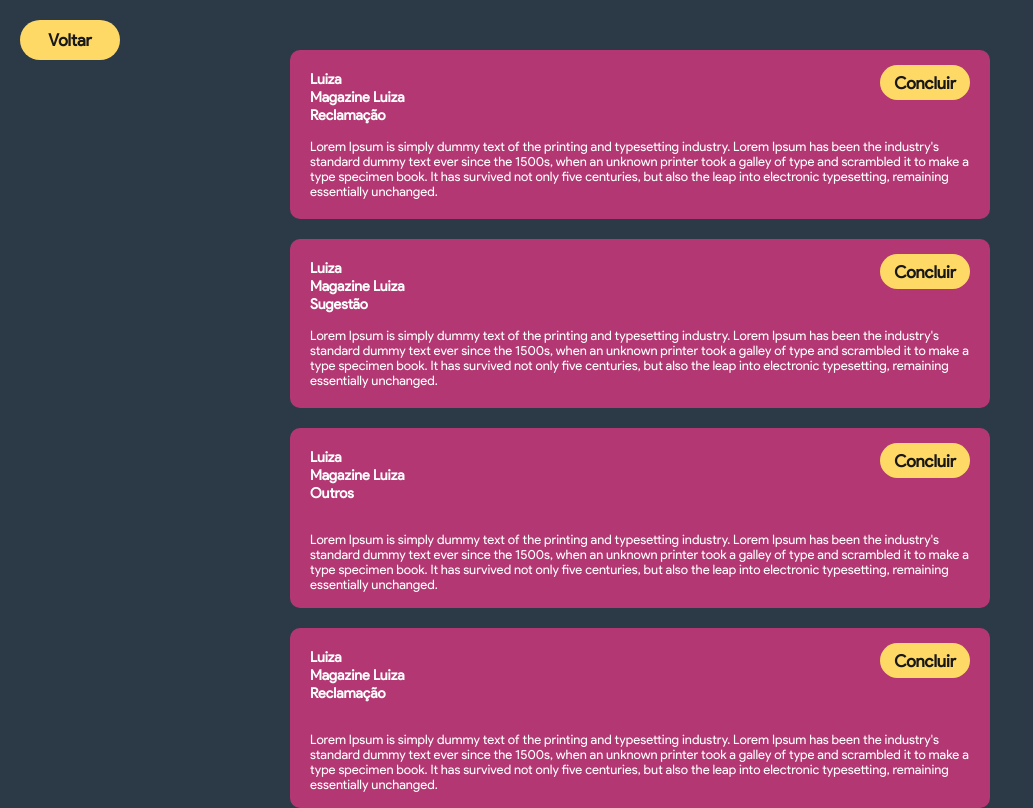
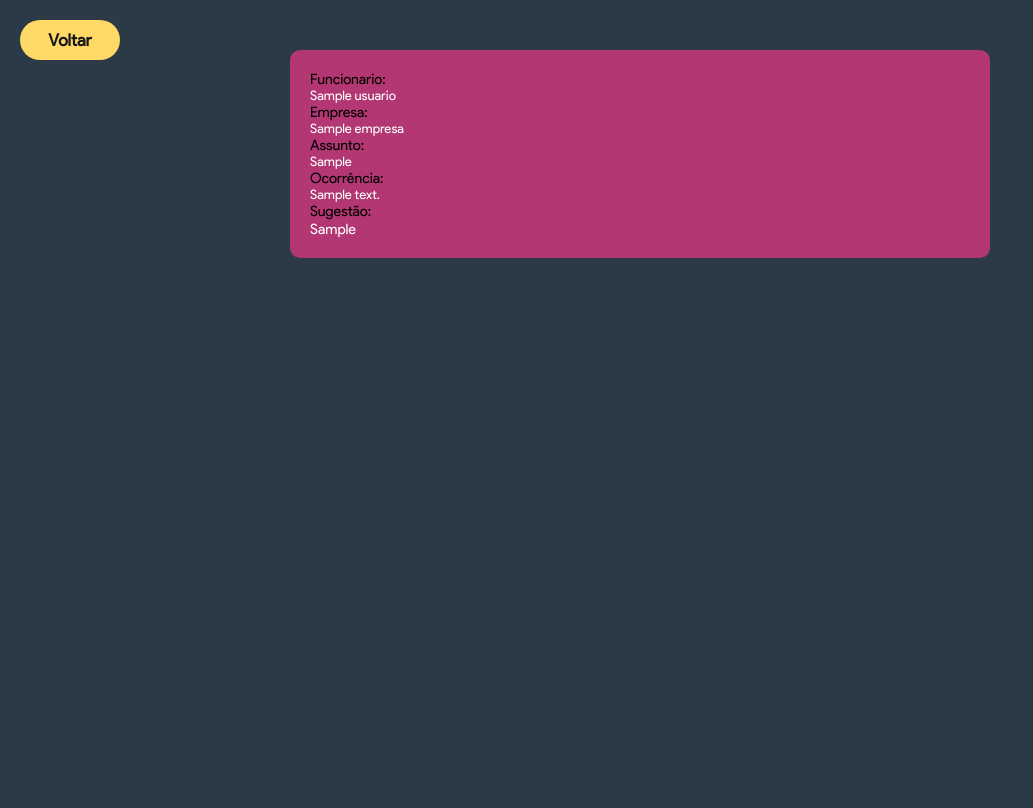
Before and after one commit to Guilhermelima-max/chamados, a PHP site: page /ver_chamado.php in a window 1280 px wide. Shown: the whole page, without its empty margins (0-1033 px from the left). After the commit the page ends 258 px from the top, so only its background shows below. Run offline with PHP 8.4, Linux system fonts and the light colour scheme; tables that the repository leaves empty or names only in its code hold one stand-in row (values such as "Sample post").

Commit message:
tapronto

```diff
--- /dev/null
+++ b/form.css
@@ -0,0 +1,178 @@
+* {
+	margin: 0px;
+	padding: 0px;
+	list-style: none;
+	border: none;
+	text-decoration: none;
+	outline: none;
+	box-sizing: border-box;
+}
+
+@font-face {
+    font-family: Product Sans;
+    src: url('../font/Product-Sans-Regular.woff');
+}
+
+body {
+    font-family: Product Sans;
+    font-size: 13px;
+    background-color: #2C3A47;
+}
+
+#all, #all2 {
+	height: 100vh;
+	display: flex;
+    justify-content: center;
+    align-items: center;
+}
+
+#all2 {
+	justify-content: flex-start;
+	flex-direction: column;
+	padding-top: 30px;
+}
+
+.box {
+	background-color: #B33772;
+}
+
+.box1 {
+	display: flex;
+    justify-content: center;
+    align-items: center;
+	width: 350px;
+	height: 250px;
+	border-radius: 60px;
+}
+
+#box2 {
+	width: 600px;
+	height: 600px;
+	border-radius: 20px;
+	padding: 30px 40px;
+}
+
+.box3 {
+	width: 700px;
+	height: auto;
+	border-radius: 10px;
+	padding: 20px;
+	margin-top: 20px;
+}
+
+#space {
+	width: 100px;
+}
+
+.light,
+.dark {
+	font-weight: bold;
+}
+
+.light {
+	color: white;
+}
+
+.dark {
+	color: #181818;
+}
+
+.dados {
+	font-size: 1.1em;
+}
+
+.ocorrencia {
+	font-weight: lighter;
+}
+
+#box2 p {
+	font-size: 1.5em;
+	text-align: center;
+	font-weight: bold;
+	margin-bottom: 20px;
+}
+
+.box1 p {
+	font-size: 2.3em;
+	font-weight: lighter;
+}
+
+.box1:hover {
+	background-color: #962E60;
+}
+
+label {
+	margin-bottom: 5px;
+}
+
+input,
+select,
+textarea {
+	width: 520px;
+	height: 27px;
+	padding: 0 10px 0 10px;
+	margin-bottom: 15px;
+	margin-top: 2px;
+}
+
+#setor_assunto {
+	display: flex;
+	flex-direction: row;
+}
+
+select {
+	width: 240px;
+	margin: 2px 40px 15px 0;
+}
+
+textarea {
+	height: 80px;
+	padding-top: 3px;
+	resize: none;
+}
+
+input,
+select,
+textarea,
+button {
+	font-family: Product Sans;
+	font-weight: bold;
+	color: #181818;
+}
+
+form input::-webkit-input-placeholder,
+form select option::-webkit-input-placeholder,
+form textarea::-webkit-input-placeholder {
+    color: #BEBEBE;
+    font-size: 0.9em;
+    font-weight: bolder;
+    padding-top: 2px;
+}
+
+button {
+	background-color: #FFD966;
+	font-size: 1.3em;
+	width: 100px;
+	height: 40px;
+	margin-top: -5px;
+	border-radius: 90px;
+	float: right;
+}
+
+button.concluir {
+	width: 90px;
+	height: 35px;
+}
+
+button.voltar {
+	position: absolute;
+	margin: 20px 0 0 20px;
+	float: left;
+}
+
+button:hover {
+	background-color: #FFE699;
+}
+.new{
+	color: white;
+}
--- a/index.php
+++ b/index.php
@@ -4,8 +4,8 @@
     	<meta charset="UTF-8" />
     	<meta name="viewport" content="width=device-width, initial-scale=1.0" />
     	<meta http-equiv="X-UA-Compatible" content="ie=edge"/>
-		<title>Levpet</title>
-		<link rel="stylesheet" type="text/css" href="public/css/style.css">
+		<title>Os lec</title>
+		<link rel="stylesheet" type="text/css" href="style.css">
 	</head>
 	<body>
 
--- a/public/css/style.css
+++ b/style.css
@@ -54,7 +54,7 @@
 
 .box3 {
 	width: 700px;
-	height: 180px;
+	height: auto;
 	border-radius: 10px;
 	padding: 20px;
 	margin-top: 20px;
@@ -102,7 +102,7 @@
 }
 
 label {
-	margin-left: 10px;
+	margin-left: 0px;
 }
 
 input,
@@ -126,7 +126,7 @@
 }
 
 textarea {
-	height: 90px;
+	height: 80px;
 	padding-top: 3px;
 	resize: none;
 }
--- a/ver_chamado.php
+++ b/ver_chamado.php
@@ -1,11 +1,19 @@
+<?php
+include "_script/config.php";
+$consulta="select * from tbl_ocorrencia join tbl_empresa on tbl_ocorrencia.fkempresaid = tbl_empresa.id_empresa";
+$con=mysqli_query($conn,$consulta)or die('Query failed: ' . mysqli_error($conn));
+$consulta2="select * from tbl_ocorrencia join tbl_usuario on tbl_ocorrencia.fkUsuarioid = tbl_usuario.id_usuario";
+$con2=mysqli_query($conn,$consulta2)or die('Query failed: ' . mysqli_error($conn));
+
+?>
 <!DOCTYPE html>
 <html lang="pt-BR">
   	<head>
     	<meta charset="UTF-8" />
     	<meta name="viewport" content="width=device-width, initial-scale=1.0" />
     	<meta http-equiv="X-UA-Compatible" content="ie=edge"/>
-		<title>Levpet</title>
-		<link rel="stylesheet" type="text/css" href="public/css/style.css">
+		<title>Chamados Cadastrados</title>
+		<link rel="stylesheet" type="text/css" href="form.css">
 	</head>
 	<body>
 
@@ -15,43 +23,47 @@
 
 		<div id="all2">
 
-			<div class="box3 box">
-				<button class="concluir">Concluir</button>
-				<p class="light dados">Luiza</p>
-				<p class="light dados">Magazine Luiza</p>
-				<p class="light dados">Reclamação</p>
-				<br>
-				<p class="light ocorrencia">Lorem Ipsum is simply dummy text of the printing and typesetting industry. Lorem Ipsum has been the industry's standard dummy text ever since the 1500s, when an unknown printer took a galley of type and scrambled it to make a type specimen book. It has survived not only five centuries, but also the leap into electronic typesetting, remaining essentially unchanged.</p>
-			</div>
 
-			<div class="box3 box">
-				<button class="concluir">Concluir</button>
-				<p class="light dados">Luiza</p>
-				<p class="light dados">Magazine Luiza</p>
-				<p class="light dados">Sugestão</p>
-				<br>
-				<p class="light ocorrencia">Lorem Ipsum is simply dummy text of the printing and typesetting industry. Lorem Ipsum has been the industry's standard dummy text ever since the 1500s, when an unknown printer took a galley of type and scrambled it to make a type specimen book. It has survived not only five centuries, but also the leap into electronic typesetting, remaining essentially unchanged.</p>
-			</div>
+			<?php $linha = mysqli_fetch_assoc($con);{ ?>
+				<?php $linha2 = mysqli_fetch_assoc($con2);{ ?>
 
-			<div class="box3 box">
-				<button class="concluir">Concluir</button>
-				<p class="light dados">Luiza</p>
-				<p class="light dados">Magazine Luiza</p>
-				<p class="light dados">Outros</p>
-				<br>
-				<br>
-				<p class="light ocorrencia">Lorem Ipsum is simply dummy text of the printing and typesetting industry. Lorem Ipsum has been the industry's standard dummy text ever since the 1500s, when an unknown printer took a galley of type and scrambled it to make a type specimen book. It has survived not only five centuries, but also the leap into electronic typesetting, remaining essentially unchanged.</p>
-			</div>
+					<?php $total = mysqli_num_rows($con)?>
+					<?php $total2 = mysqli_num_rows($con2)?>
+					<?php
+						if($total>0 and $total2>0){
 
-			<div class="box3 box">
-				<button class="concluir">Concluir</button>
-				<p class="light dados">Luiza</p>
-				<p class="light dados">Magazine Luiza</p>
-				<p class="light dados">Reclamação</p>
-				<br>
-				<br>
-				<p class="light ocorrencia">Lorem Ipsum is simply dummy text of the printing and typesetting industry. Lorem Ipsum has been the industry's standard dummy text ever since the 1500s, when an unknown printer took a galley of type and scrambled it to make a type specimen book. It has survived not only five centuries, but also the leap into electronic typesetting, remaining essentially unchanged.</p>
-			</div>
+
+
+						do{
+
+					?>
+				<div class="box3 box">
+
+				<label class="dados">Funcionario:</label>
+				<p class="light ocorrencia"><?php echo $linha2['nome'];?></p>
+				<label class="dados">Empresa:</label>
+				<p class="light ocorrencia"><?php echo $linha['nome'];?></p>
+				<label class="dados">Assunto:</label>
+				<p class="light ocorrencia"><?php echo $linha['assunto'];?></p>
+				<label class="dados">Ocorrência:</label>
+				<p class="light ocorrencia"><?php echo $linha['desc_ocorrencia'];?></p>
+				<label class="dados">Sugestão:</lable>
+				<p class="light ocorrencia"><?php if($linha['sugestao']!=''){
+					echo $linha['sugestao'];
+					}else{
+						echo("Nenhuma sugestão foi digitada");
+					};?></p>
+				</div>
+<?php
+
+							}while($linha2 = mysqli_fetch_assoc($con2) and $linha=mysqli_fetch_assoc($con));
+									}
+
+?>
+				<?php } ?>
+				<?php } ?>
+
+
 
 		</div>
 
```
Also changed, not shown: _script/caduser.php (+72 -3 lines), chamado.php (+7 -23 lines), styles/form.css (deleted, +0 -102 lines), font/Product-Sans-Regular.woff (renamed from public/font/Product-Sans-Regular.woff).
